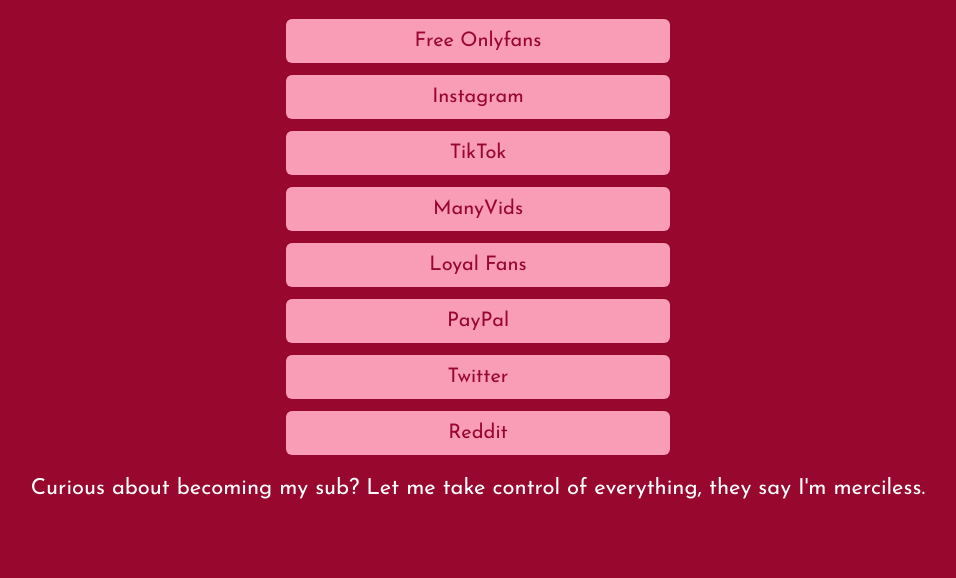
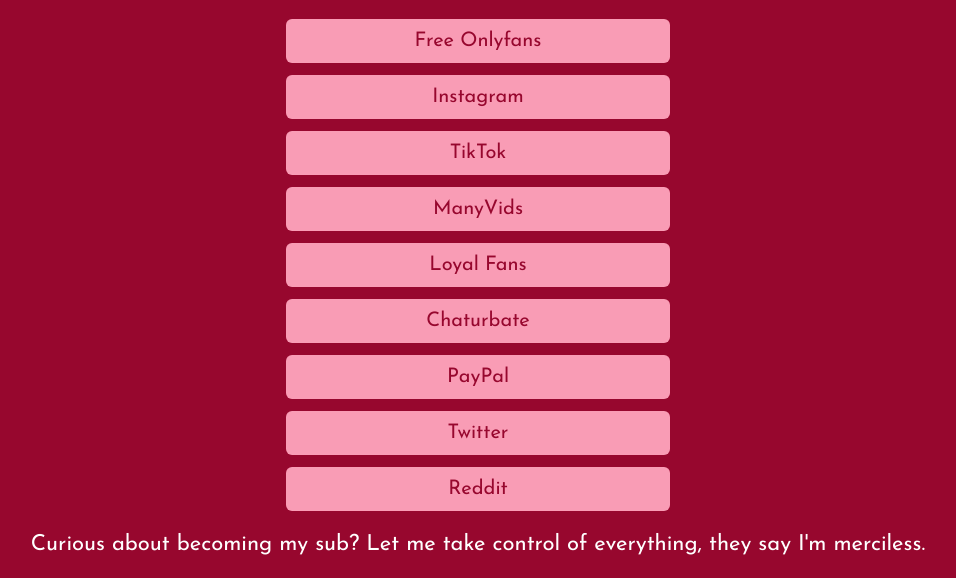
Before and after one commit to GoddessBecca/GoddessBecca.github.io, a plain HTML site: page index.html in a window 1280 px wide. Shown: the part 329-907 px from the top of the page, without its empty margins (162-1118 px from the left). Before the commit the page ends 851 px from the top, so only its background shows below. Drawn offline with Linux system fonts and the light colour scheme; files whose address does not match are found by name.

Commit message:
Update index.html

```diff
--- a/index.html
+++ b/index.html
@@ -111,6 +111,11 @@
         </a>
       </li>
       <li>
+        <a href="https://chaturbate.com/in/?tour=LQps&campaign=giJxi&track=default&room=goddess_beccaa">
+          Chaturbate
+        </a>
+      </li>
+      <li>
       	<a href="https://www.paypal.me/beccapics">
           PayPal
         </a>
```
